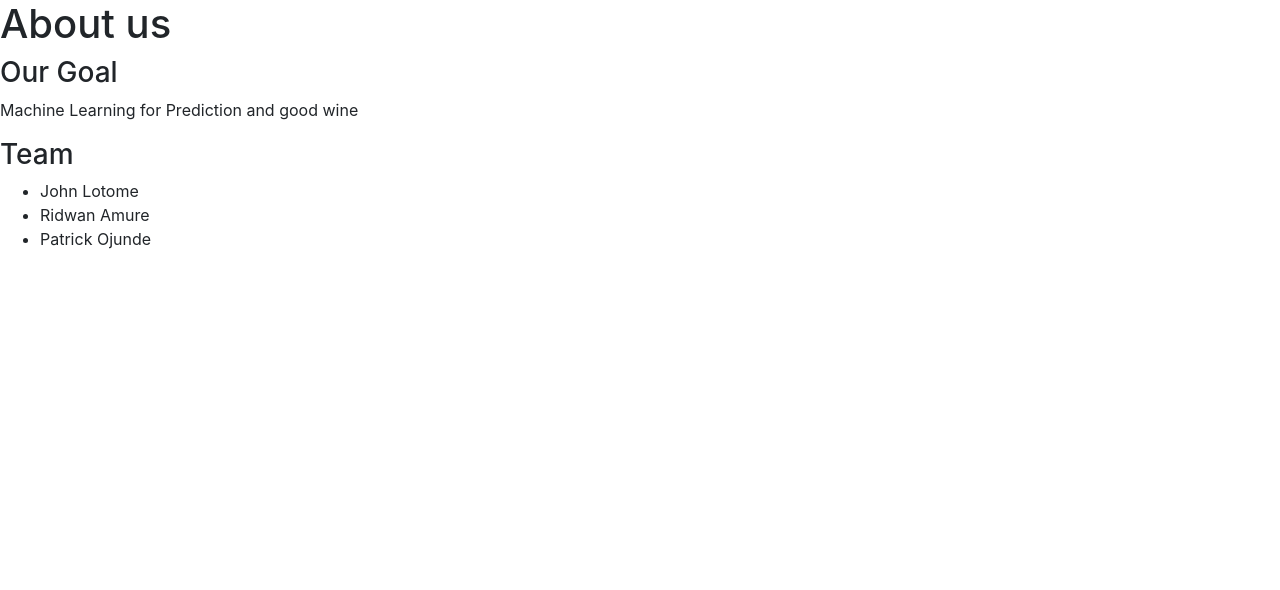
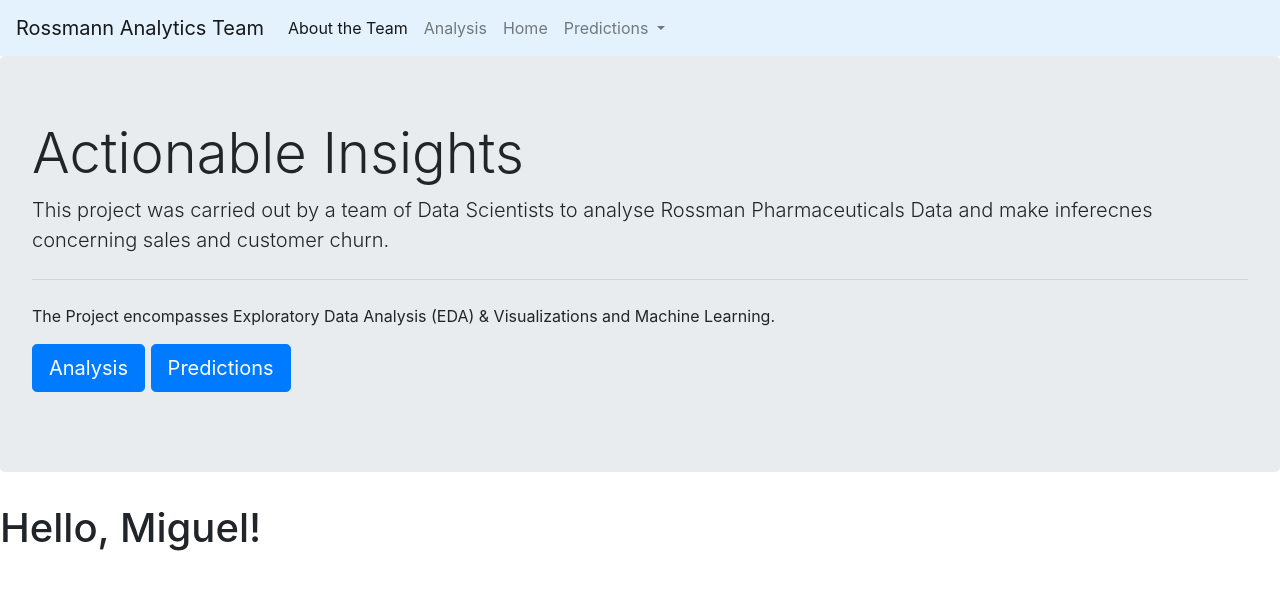
Before and after one commit to Patrick5455/Pharma-ML, a Flask app: page / in a window 1280 px wide. Shown: the top 590 px of the page. Run offline with Flask 2, Linux system fonts and the light colour scheme; some libraries are stand-ins or nearby versions.

Commit message:
Updated views

```diff
--- a/web/app/routes.py
+++ b/web/app/routes.py
@@ -16,26 +16,27 @@ user = {"username": "Miguel"}
 @app.route('/')
 @app.route('/home')
 def home():
-    return render_template("about.html")
+    return render_template("index.html", user=user)
 
-# @app.route("/about_us", methods=['GET'])
-# def about():
-#     model = "Serve Model"
-#     return render_template("about.html", model=model)
-#
-#
-# @app.route("/predict", methods=['POST'])
-# def prediction():
-#     # to:do add logic to determine which model to load based the type pf prediction
-#
-#     model = load_model()
-#     return render_template("prediction.html", model=model)
-#
-#
-# @app.route("/analysis", methods=['GET'])
-# def analysis():
-#     return render_template("analysis.html")
 
-#
+@app.route("/about_us", methods=['GET'])
+def about():
+    model = "Serve Model"
+    return render_template("about.html", model=model)
+
+
+@app.route("/predict", methods=['POST'])
+def prediction():
+    # to:do add logic to determine which model to load based the type pf prediction
+
+    model = load_model()
+    return render_template("prediction.html", model=model)
+
+
+@app.route("/analysis", methods=['GET'])
+def analysis():
+    return render_template("analysis.html")
+
+
 # if __name__ == '__main__':
 #     app.run(host='localhost', port=3030, debug=True)
--- a/web/app/templates/about.html
+++ b/web/app/templates/about.html
@@ -1,25 +1,6 @@
-<!doctype html>
-<html lang="en">
-  <head>
-    <!-- Required meta tags -->
-    <meta charset="utf-8">
-    <meta name="viewport" content="width=device-width, initial-scale=1, shrink-to-fit=no">
+{% extends "base.html" %}
 
-    <!-- Bootstrap CSS -->
-    <link rel="stylesheet" href="https://maxcdn.bootstrapcdn.com/bootstrap/4.0.0/css/bootstrap.min.css" integrity="sha384-Gn5384xqQ1aoWXA+058RXPxPg6fy4IWvTNh0E263XmFcJlSAwiGgFAW/dAiS6JXm" crossorigin="anonymous">
-
-<!--    fonts-->
-
-     <link href='https://fonts.googleapis.com/css?family=Pacifico' rel='stylesheet' type='text/css'>
-    <link href='https://fonts.googleapis.com/css?family=Arimo' rel='stylesheet' type='text/css'>
-    <link href='https://fonts.googleapis.com/css?family=Hind:300' rel='stylesheet' type='text/css'>
-    <link href='https://fonts.googleapis.com/css?family=Open+Sans+Condensed:300' rel='stylesheet' type='text/css'>
-
-
-
-    <title>Hello, world!</title>
-  </head>
-  <body>
+{% block content %}
     <h1>About us</h1>
 
     <h3>Our Goal</h3>
@@ -33,12 +14,4 @@
         <li>Patrick Ojunde</li>
     </ul>
 
-<!--    <p>{{model}}</p>-->
-
-    <!-- Optional JavaScript -->
-    <!-- jQuery first, then Popper.js, then Bootstrap JS -->
-    <script src="https://code.jquery.com/jquery-3.2.1.slim.min.js" integrity="sha384-KJ3o2DKtIkvYIK3UENzmM7KCkRr/rE9/Qpg6aAZGJwFDMVNA/GpGFF93hXpG5KkN" crossorigin="anonymous"></script>
-    <script src="https://cdnjs.cloudflare.com/ajax/libs/popper.js/1.12.9/umd/popper.min.js" integrity="sha384-ApNbgh9B+Y1QKtv3Rn7W3mgPxhU9K/ScQsAP7hUibX39j7fakFPskvXusvfa0b4Q" crossorigin="anonymous"></script>
-    <script src="https://maxcdn.bootstrapcdn.com/bootstrap/4.0.0/js/bootstrap.min.js" integrity="sha384-JZR6Spejh4U02d8jOt6vLEHfe/JQGiRRSQQxSfFWpi1MquVdAyjUar5+76PVCmYl" crossorigin="anonymous"></script>
-  </body>
-</html>
+{% endblock %}
--- /dev/null
+++ b/web/app/templates/base.html
@@ -0,0 +1,82 @@
+<!doctype html>
+<html lang="en">
+  <head>
+    <!-- Required meta tags -->
+    <meta charset="utf-8">
+    <meta name="viewport" content="width=device-width, initial-scale=1, shrink-to-fit=no">
+
+    <!-- Bootstrap CSS -->
+    <link rel="stylesheet" href="https://maxcdn.bootstrapcdn.com/bootstrap/4.0.0/css/bootstrap.min.css" integrity="sha384-Gn5384xqQ1aoWXA+058RXPxPg6fy4IWvTNh0E263XmFcJlSAwiGgFAW/dAiS6JXm" crossorigin="anonymous">
+
+
+    <!--fonts -->
+
+     <link href='https://fonts.googleapis.com/css?family=Pacifico' rel='stylesheet' type='text/css'>
+    <link href='https://fonts.googleapis.com/css?family=Arimo' rel='stylesheet' type='text/css'>
+    <link href='https://fonts.googleapis.com/css?family=Hind:300' rel='stylesheet' type='text/css'>
+    <link href='https://fonts.googleapis.com/css?family=Open+Sans+Condensed:300' rel='stylesheet' type='text/css'>
+
+
+    <title>Hello, world!</title>
+  </head>
+  <body>
+
+<!--  Navbar-->
+
+
+<nav class="navbar navbar-expand-lg navbar-light" style="background-color: #e3f2fd;">
+  <a class="navbar-brand" href="#">Rossmann Analytics Team</a>
+  <button class="navbar-toggler" type="button" data-toggle="collapse" data-target="#navbarNavDropdown" aria-controls="navbarNavDropdown" aria-expanded="false" aria-label="Toggle navigation">
+    <span class="navbar-toggler-icon"></span>
+  </button>
+  <div class="collapse navbar-collapse" id="navbarNavDropdown">
+    <ul class="navbar-nav">
+      <li class="nav-item active">
+        <a class="nav-link" href="#">About the Team<span class="sr-only">(current)</span></a>
+      </li>
+      <li class="nav-item">
+        <a class="nav-link" href="#">Analysis</a>
+      </li>
+      <li class="nav-item">
+        <a class="nav-link" href="#">Home</a>
+      </li>
+      <li class="nav-item dropdown">
+        <a class="nav-link dropdown-toggle" href="#" id="navbarDropdownMenuLink" data-toggle="dropdown" aria-haspopup="true" aria-expanded="false">
+          Predictions
+        </a>
+        <div class="dropdown-menu" aria-labelledby="navbarDropdownMenuLink">
+          <a class="dropdown-item" href="#">Time Series</a>
+          <a class="dropdown-item" href="#">Sales Forecast</a>
+          <a class="dropdown-item" href="#">Customer Churn</a>
+        </div>
+      </li>
+    </ul>
+  </div>
+</nav>
+
+<!--  jumbotron-->
+
+    <div class="jumbotron">
+      <h1 class="display-4">Actionable Insights</h1>
+      <p class="lead">This project was carried out by a team of Data Scientists to analyse Rossman Pharmaceuticals Data
+          and make inferecnes concerning sales and customer churn.</p>
+      <hr class="my-4">
+      <p>The Project encompasses Exploratory Data Analysis (EDA) & Visualizations and Machine Learning.</p>
+      <p class="lead">
+        <a class="btn btn-primary btn-lg" href="#" role="button">Analysis</a>
+        <a class="btn btn-primary btn-lg" href="#" role="button">Predictions</a>
+      </p>
+
+    </div>
+
+
+    <!-- Optional JavaScript -->
+    <!-- jQuery first, then Popper.js, then Bootstrap JS -->
+    <script src="https://code.jquery.com/jquery-3.2.1.slim.min.js" integrity="sha384-KJ3o2DKtIkvYIK3UENzmM7KCkRr/rE9/Qpg6aAZGJwFDMVNA/GpGFF93hXpG5KkN" crossorigin="anonymous"></script>
+    <script src="https://cdnjs.cloudflare.com/ajax/libs/popper.js/1.12.9/umd/popper.min.js" integrity="sha384-ApNbgh9B+Y1QKtv3Rn7W3mgPxhU9K/ScQsAP7hUibX39j7fakFPskvXusvfa0b4Q" crossorigin="anonymous"></script>
+    <script src="https://maxcdn.bootstrapcdn.com/bootstrap/4.0.0/js/bootstrap.min.js" integrity="sha384-JZR6Spejh4U02d8jOt6vLEHfe/JQGiRRSQQxSfFWpi1MquVdAyjUar5+76PVCmYl" crossorigin="anonymous"></script>
+
+  {% block content %}{% endblock %}
+
+  </body>
+</html>
--- a/web/app/templates/index.html
+++ b/web/app/templates/index.html
@@ -1,32 +1,8 @@
-<!doctype html>
-<html lang="en">
-  <head>
-    <!-- Required meta tags -->
-    <meta charset="utf-8">
-    <meta name="viewport" content="width=device-width, initial-scale=1, shrink-to-fit=no">
+{% extends "base.html" %}
 
-    <!-- Bootstrap CSS -->
-    <link rel="stylesheet" href="https://maxcdn.bootstrapcdn.com/bootstrap/4.0.0/css/bootstrap.min.css" integrity="sha384-Gn5384xqQ1aoWXA+058RXPxPg6fy4IWvTNh0E263XmFcJlSAwiGgFAW/dAiS6JXm" crossorigin="anonymous">
+{% block content %}
+    <h1>Hello, {{user.username}}!</h1>
 
 
-    <!--fonts -->
 
-     <link href='https://fonts.googleapis.com/css?family=Pacifico' rel='stylesheet' type='text/css'>
-    <link href='https://fonts.googleapis.com/css?family=Arimo' rel='stylesheet' type='text/css'>
-    <link href='https://fonts.googleapis.com/css?family=Hind:300' rel='stylesheet' type='text/css'>
-    <link href='https://fonts.googleapis.com/css?family=Open+Sans+Condensed:300' rel='stylesheet' type='text/css'>
-
-
-    <title>Hello, world!</title>
-  </head>
-  <body>
-    <h1>Hello, world!</h1>
-
-
-    <!-- Optional JavaScript -->
-    <!-- jQuery first, then Popper.js, then Bootstrap JS -->
-    <script src="https://code.jquery.com/jquery-3.2.1.slim.min.js" integrity="sha384-KJ3o2DKtIkvYIK3UENzmM7KCkRr/rE9/Qpg6aAZGJwFDMVNA/GpGFF93hXpG5KkN" crossorigin="anonymous"></script>
-    <script src="https://cdnjs.cloudflare.com/ajax/libs/popper.js/1.12.9/umd/popper.min.js" integrity="sha384-ApNbgh9B+Y1QKtv3Rn7W3mgPxhU9K/ScQsAP7hUibX39j7fakFPskvXusvfa0b4Q" crossorigin="anonymous"></script>
-    <script src="https://maxcdn.bootstrapcdn.com/bootstrap/4.0.0/js/bootstrap.min.js" integrity="sha384-JZR6Spejh4U02d8jOt6vLEHfe/JQGiRRSQQxSfFWpi1MquVdAyjUar5+76PVCmYl" crossorigin="anonymous"></script>
-  </body>
-</html>
+{% endblock %}
```
Also changed, not shown: web/app/templates/analysis.html (+3 -32 lines), web/app/templates/prediction.html (+4 -22 lines).
